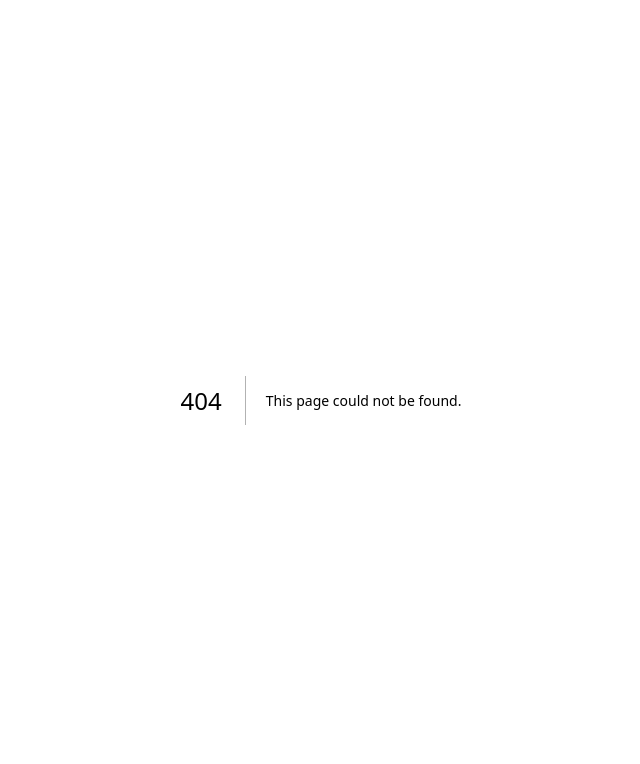
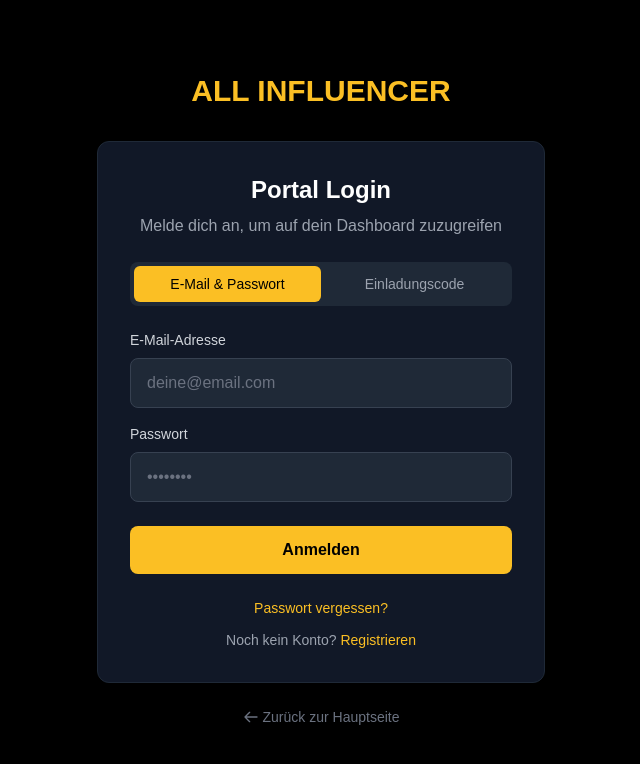
Before and after one commit to JulienW26/all-influencer, a Next.js app: page /portal/login in a window 1280 px wide. Before the commit this address had no page. Shown: the top 764 px of the page, without its empty margins (319-959 px from the left). Built offline with nearby package versions, Linux system fonts and the light colour scheme.

Commit message:
Create login.js

```diff
--- /dev/null
+++ b/pages/portal/login.js
@@ -0,0 +1,249 @@
+import { useState } from 'react';
+import { useRouter } from 'next/router';
+import Head from 'next/head';
+import Link from 'next/link';
+
+export default function PortalLogin() {
+  const router = useRouter();
+  const [loginMethod, setLoginMethod] = useState('email'); // 'email' oder 'code'
+  const [formData, setFormData] = useState({
+    email: '',
+    password: '',
+    invitationCode: ''
+  });
+  const [error, setError] = useState('');
+  const [loading, setLoading] = useState(false);
+
+  const handleChange = (e) => {
+    setFormData({ ...formData, [e.target.name]: e.target.value });
+    setError('');
+  };
+
+  // Formatiere Einladungscode mit Bindestrichen
+  const formatCode = (value) => {
+    // Entferne alles außer alphanumerische Zeichen
+    const cleaned = value.toUpperCase().replace(/[^A-Z0-9]/g, '');
+
+    // Formatiere als XX-XXXX-XXXX-XXXX
+    let formatted = '';
+    if (cleaned.length > 0) {
+      formatted = cleaned.substring(0, 2);
+    }
+    if (cleaned.length > 2) {
+      formatted += '-' + cleaned.substring(2, 6);
+    }
+    if (cleaned.length > 6) {
+      formatted += '-' + cleaned.substring(6, 10);
+    }
+    if (cleaned.length > 10) {
+      formatted += '-' + cleaned.substring(10, 14);
+    }
+
+    return formatted;
+  };
+
+  const handleCodeChange = (e) => {
+    const formatted = formatCode(e.target.value);
+    setFormData({ ...formData, invitationCode: formatted });
+    setError('');
+  };
+
+  const handleSubmit = async (e) => {
+    e.preventDefault();
+    setError('');
+    setLoading(true);
+
+    try {
+      const body = loginMethod === 'email'
+        ? { email: formData.email, password: formData.password }
+        : { invitationCode: formData.invitationCode };
+
+      const res = await fetch('/api/portal/login', {
+        method: 'POST',
+        headers: { 'Content-Type': 'application/json' },
+        body: JSON.stringify(body)
+      });
+
+      const data = await res.json();
+
+      if (!res.ok) {
+        throw new Error(data.error || 'Login fehlgeschlagen');
+      }
+
+      // Erfolgreicher Login
+      router.push('/portal/dashboard');
+    } catch (err) {
+      setError(err.message);
+    } finally {
+      setLoading(false);
+    }
+  };
+
+  return (
+    <>
+      <Head>
+        <title>Portal Login | ALL INFLUENCER</title>
+      </Head>
+
+      <div className="min-h-screen bg-black flex flex-col items-center justify-center p-4">
+        {/* Logo */}
+        <Link href="/" className="mb-8">
+          <h1 className="text-3xl font-bold text-amber-400">ALL INFLUENCER</h1>
+        </Link>
+
+        {/* Login Card */}
+        <div className="w-full max-w-md bg-gray-900 rounded-xl border border-gray-800 p-6 md:p-8">
+          <h2 className="text-2xl font-bold text-white text-center mb-2">
+            Portal Login
+          </h2>
+          <p className="text-gray-400 text-center mb-6">
+            Melde dich an, um auf dein Dashboard zuzugreifen
+          </p>
+
+          {/* Login Method Toggle */}
+          <div className="flex bg-gray-800 rounded-lg p-1 mb-6">
+            <button
+              type="button"
+              onClick={() => setLoginMethod('email')}
+              className={`flex-1 py-2 px-4 rounded-md text-sm font-medium transition-colors ${
+                loginMethod === 'email'
+                  ? 'bg-amber-400 text-black'
+                  : 'text-gray-400 hover:text-white'
+              }`}
+            >
+              E-Mail & Passwort
+            </button>
+            <button
+              type="button"
+              onClick={() => setLoginMethod('code')}
+              className={`flex-1 py-2 px-4 rounded-md text-sm font-medium transition-colors ${
+                loginMethod === 'code'
+                  ? 'bg-amber-400 text-black'
+                  : 'text-gray-400 hover:text-white'
+              }`}
+            >
+              Einladungscode
+            </button>
+          </div>
+
+          {/* Error Message */}
+          {error && (
+            <div className="mb-4 p-3 bg-red-500/20 border border-red-500/50 rounded-lg text-red-400 text-sm">
+              {error}
+            </div>
+          )}
+
+          <form onSubmit={handleSubmit}>
+            {loginMethod === 'email' ? (
+              <>
+                {/* Email Field */}
+                <div className="mb-4">
+                  <label htmlFor="email" className="block text-sm font-medium text-gray-300 mb-2">
+                    E-Mail-Adresse
+                  </label>
+                  <input
+                    type="email"
+                    id="email"
+                    name="email"
+                    value={formData.email}
+                    onChange={handleChange}
+                    required
+                    className="w-full px-4 py-3 bg-gray-800 border border-gray-700 rounded-lg text-white placeholder-gray-500 focus:outline-none focus:ring-2 focus:ring-amber-400 focus:border-transparent"
+                    placeholder="deine@email.com"
+                  />
+                </div>
+
+                {/* Password Field */}
+                <div className="mb-6">
+                  <label htmlFor="password" className="block text-sm font-medium text-gray-300 mb-2">
+                    Passwort
+                  </label>
+                  <input
+                    type="password"
+                    id="password"
+                    name="password"
+                    value={formData.password}
+                    onChange={handleChange}
+                    required
+                    className="w-full px-4 py-3 bg-gray-800 border border-gray-700 rounded-lg text-white placeholder-gray-500 focus:outline-none focus:ring-2 focus:ring-amber-400 focus:border-transparent"
+                    placeholder="••••••••"
+                  />
+                </div>
+              </>
+            ) : (
+              /* Invitation Code Field */
+              <div className="mb-6">
+                <label htmlFor="invitationCode" className="block text-sm font-medium text-gray-300 mb-2">
+                  Einladungscode
+                </label>
+                <input
+                  type="text"
+                  id="invitationCode"
+                  name="invitationCode"
+                  value={formData.invitationCode}
+                  onChange={handleCodeChange}
+                  required
+                  maxLength={17}
+                  className="w-full px-4 py-3 bg-gray-800 border border-gray-700 rounded-lg text-white placeholder-gray-500 focus:outline-none focus:ring-2 focus:ring-amber-400 focus:border-transparent font-mono text-center tracking-wider"
+                  placeholder="IN-XXXX-XXXX-XXXX"
+                />
+                <p className="mt-2 text-xs text-gray-500">
+                  Format: IN-XXXX-XXXX-XXXX (Influencer) oder BR-XXXX-XXXX-XXXX (Brand)
+                </p>
+              </div>
+            )}
+
+            {/* Submit Button */}
+            <button
+              type="submit"
+              disabled={loading}
+              className="w-full py-3 px-4 bg-amber-400 text-black font-semibold rounded-lg hover:bg-amber-500 focus:outline-none focus:ring-2 focus:ring-amber-400 focus:ring-offset-2 focus:ring-offset-gray-900 disabled:opacity-50 disabled:cursor-not-allowed transition-colors"
+            >
+              {loading ? (
+                <span className="flex items-center justify-center">
+                  <svg className="animate-spin -ml-1 mr-2 h-5 w-5" fill="none" viewBox="0 0 24 24">
+                    <circle className="opacity-25" cx="12" cy="12" r="10" stroke="currentColor" strokeWidth="4"></circle>
+                    <path className="opacity-75" fill="currentColor" d="M4 12a8 8 0 018-8V0C5.373 0 0 5.373 0 12h4zm2 5.291A7.962 7.962 0 014 12H0c0 3.042 1.135 5.824 3 7.938l3-2.647z"></path>
+                  </svg>
+                  Anmelden...
+                </span>
+              ) : (
+                'Anmelden'
+              )}
+            </button>
+          </form>
+
+          {/* Links */}
+          <div className="mt-6 space-y-3">
+            {loginMethod === 'email' && (
+              <Link
+                href="/portal/forgot-password"
+                className="block text-center text-sm text-amber-400 hover:text-amber-300"
+              >
+                Passwort vergessen?
+              </Link>
+            )}
+
+            <div className="text-center text-sm text-gray-400">
+              Noch kein Konto?{' '}
+              <Link href="/portal/register" className="text-amber-400 hover:text-amber-300">
+                Registrieren
+              </Link>
+            </div>
+          </div>
+        </div>
+
+        {/* Back to Homepage */}
+        <Link
+          href="/"
+          className="mt-6 text-sm text-gray-500 hover:text-gray-300 flex items-center"
+        >
+          <svg className="w-4 h-4 mr-1" fill="none" stroke="currentColor" viewBox="0 0 24 24">
+            <path strokeLinecap="round" strokeLinejoin="round" strokeWidth={2} d="M10 19l-7-7m0 0l7-7m-7 7h18" />
+          </svg>
+          Zurück zur Hauptseite
+        </Link>
+      </div>
+    </>
+  );
+}
```
